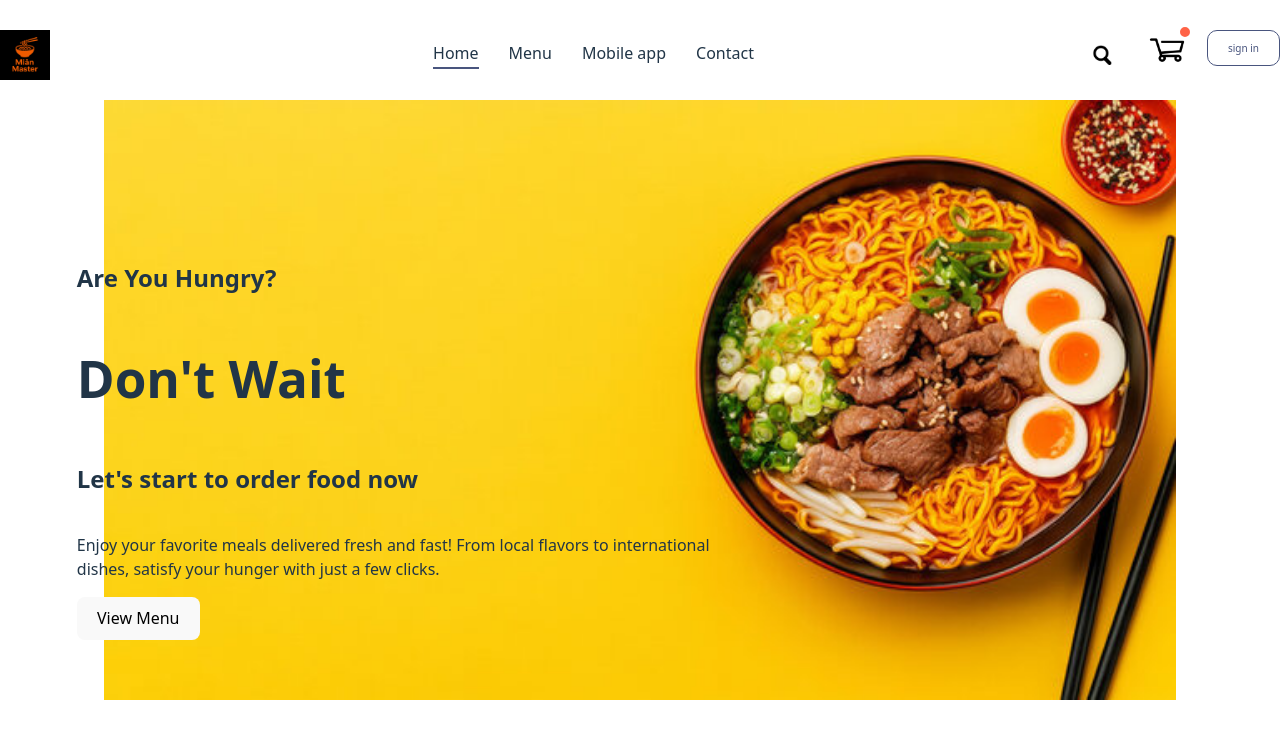
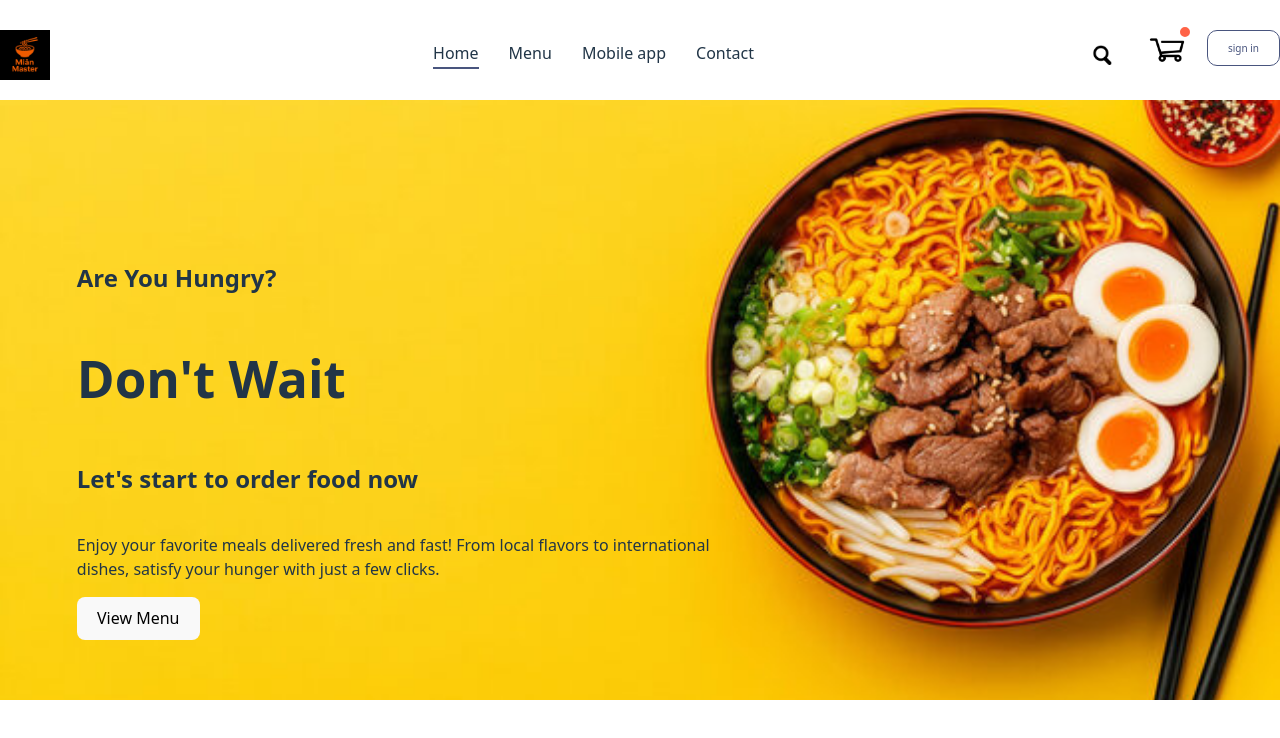
Before and after one commit to Mithsala123/Food-Delivery-App, a React (Vite) app in the folder frontend/: page / in a window 1280 px wide. Shown: the top 738 px of the page. Built offline with nearby package versions, Linux system fonts and the light colour scheme.

Commit message:
homepage

```diff
--- a/frontend/src/components/Header/Header.jsx
+++ b/frontend/src/components/Header/Header.jsx
@@ -1,21 +1,26 @@
 import React from 'react'
 import './Header.css'
-import homeImg from '../../assets/new.jpg'
-
+import newImg from '../../assets/new.jpg'
 
 const Header = () => {
   return (
-    <div className="header" style={{backgroundImage: `url(${homeImg})`,backgroundRepeat: 'no-repeat',
-    backgroundSize: 'contain'}}>
-
-    <div className="heager-contend">
-        <h2>  Are You Hungry?</h2>
-        <h1>Don't Wait </h1>
+    <div
+      className="header"
+      style={{
+        backgroundImage: `url(${newImg})`,
+        backgroundRepeat: 'no-repeat',
+        backgroundSize: 'cover',
+        backgroundPosition: 'center'
+      }}
+    >
+      {/* Remove this div if you only want the image */}
+      <div className="heager-contend">
+        <h2>Are You Hungry?</h2>
+        <h1>Don't Wait</h1>
         <h2>Let's start to order food now</h2>
-        <p> Enjoy your favorite meals delivered fresh and fast! From local flavors to international dishes, satisfy your hunger with just a few clicks.</p>
+        <p>Enjoy your favorite meals delivered fresh and fast! From local flavors to international dishes, satisfy your hunger with just a few clicks.</p>
         <button>View Menu</button>
-    </div>
-
+      </div>
     </div>
   )
 }
```
